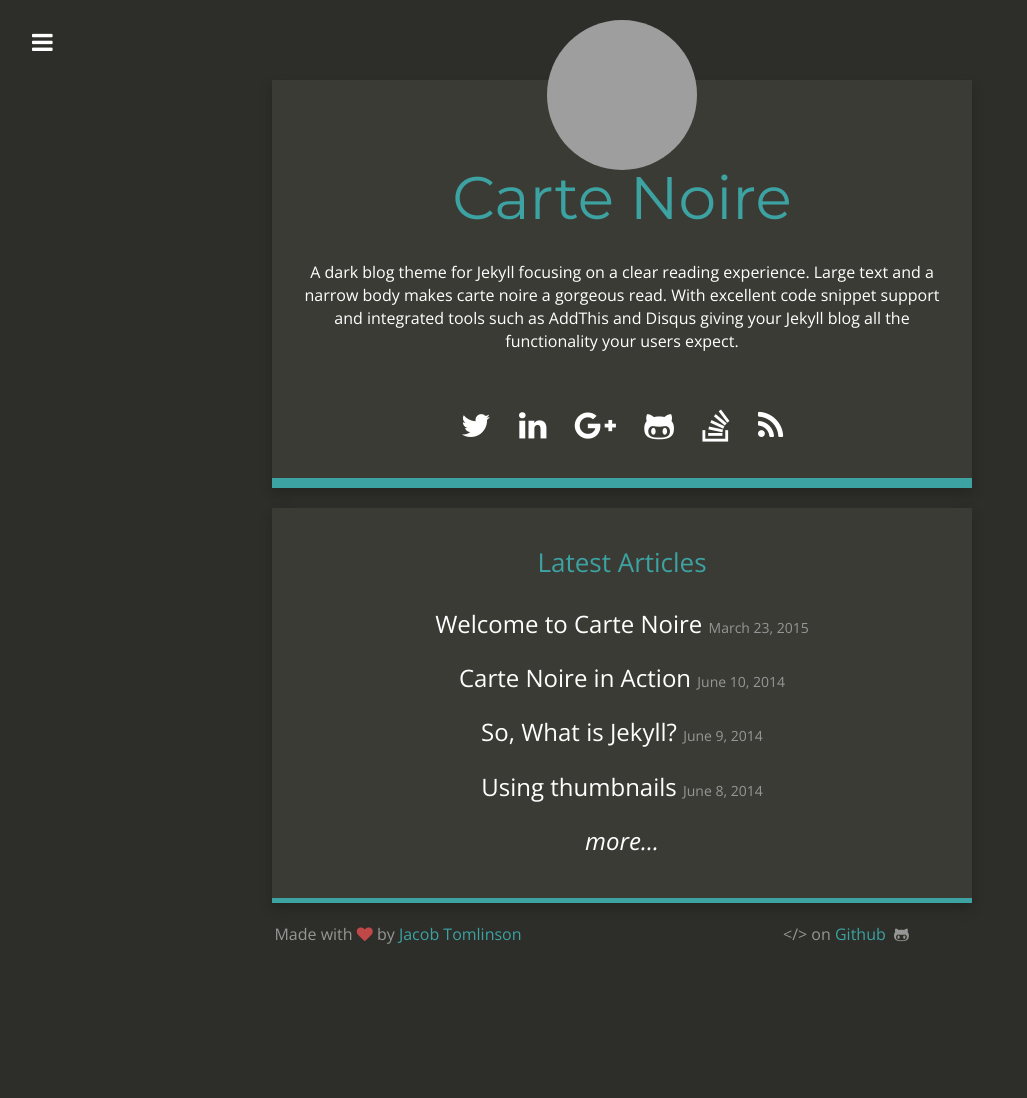
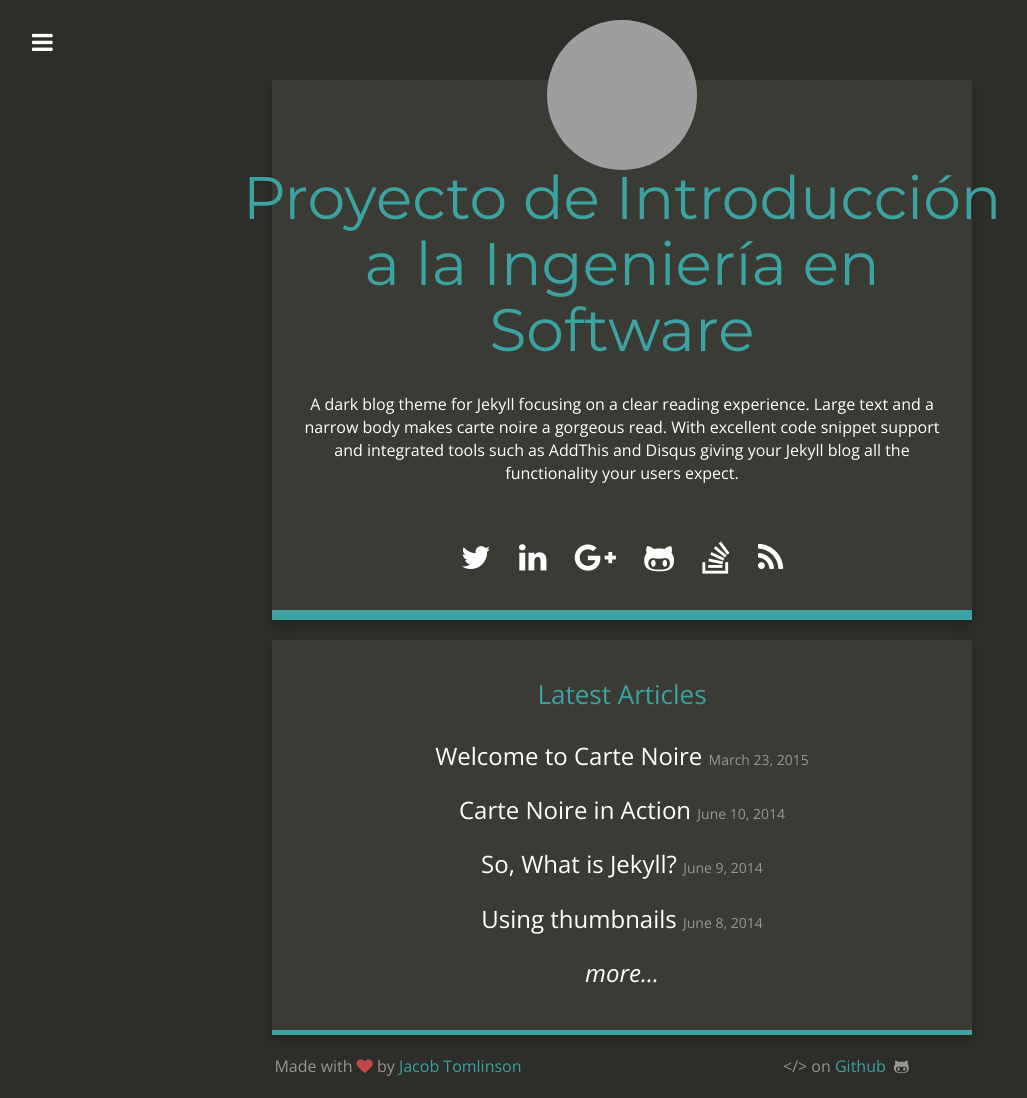
Before and after one commit to elviavillamar/elviavillamar, a Jekyll site: the page built from index.html, in a window 1280 px wide. Shown: the whole page, without its empty margins (18-1045 px from the left). Built offline with Jekyll 4.4.1, drawn with Linux system fonts in a browser that asks for light colours; nearby versions of some CDN libraries; before the commit the page ends 966 px from its top, so only the background shows below that; grey boxes are pictures that could not be loaded.

Commit message:
Update _config.yml

```diff
--- a/_config.yml
+++ b/_config.yml
@@ -1,5 +1,5 @@
 # Site settings
-title: "Carte Noire"
+title: "Proyecto de Introducción a la Ingeniería en Software"
 email: jacob@jacobtomlinson.co.uk
 description: "A dark blog theme for Jekyll."
 baseurl: ""
```
